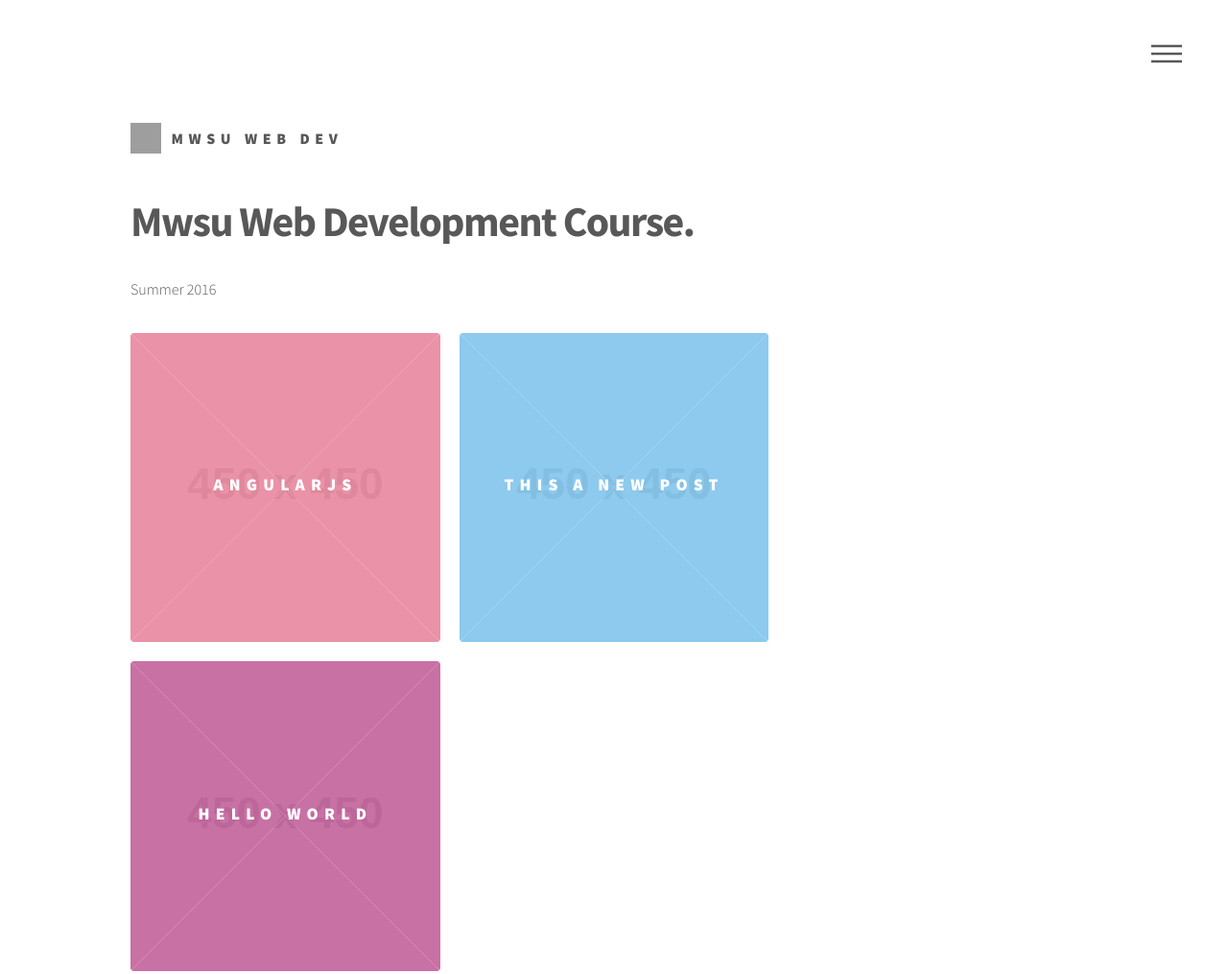
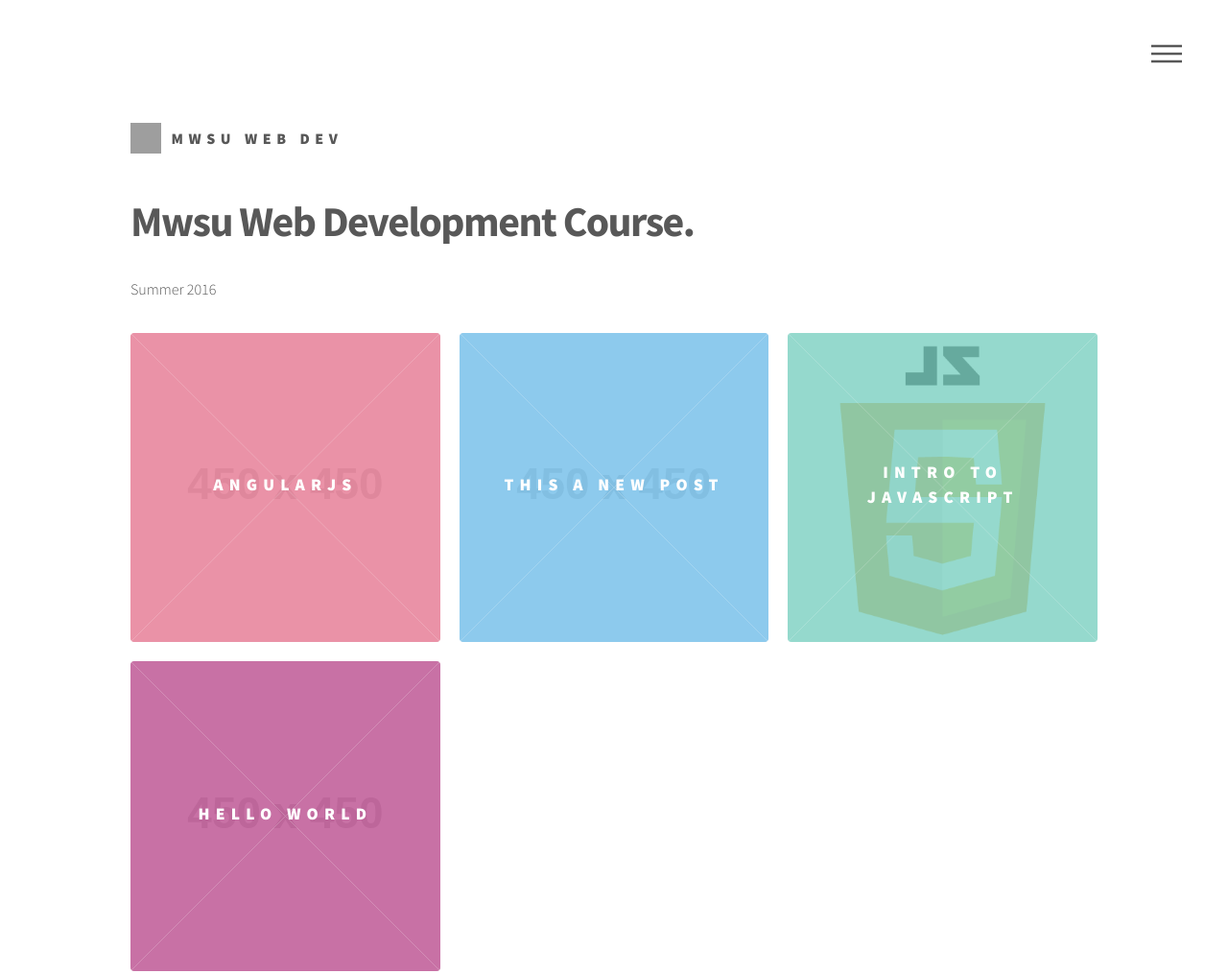
Before and after one commit to rugbyprof/Mwsu-Web-Dev, a plain HTML site: page index.html in a window 1280 px wide. Shown: the top 1015 px of the page at 96% size. Drawn offline with Linux system fonts and the light colour scheme; grey boxes are pictures that could not be loaded; placeholder pictures from the web are drawn by us; a script that the page names is missing.

Commit message:
Site updated: 2016-07-12 11:33:07

```diff
--- a/index.html
+++ b/index.html
@@ -143,7 +143,7 @@
 
 <article class="style3">
     <span class="image">
-        <img src="/assets/javascript-shield.png" alt="" />
+        <img src="/images/javascript-shield.png" alt="" />
     </span>
     <a href="/Mwsu-Web-Dev/2016/07/11/Intro-to-Javascript/">
         <h2>Intro to Javascript</h2>
```
